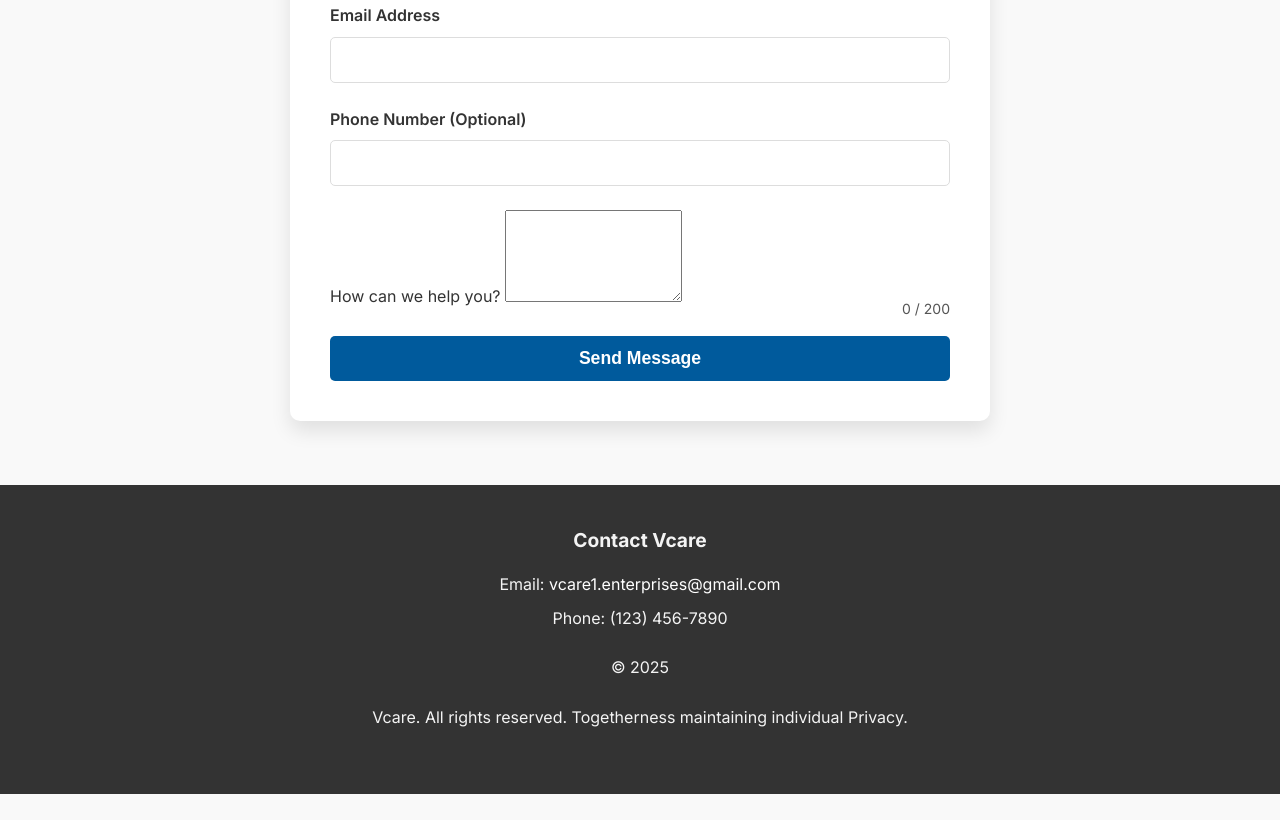
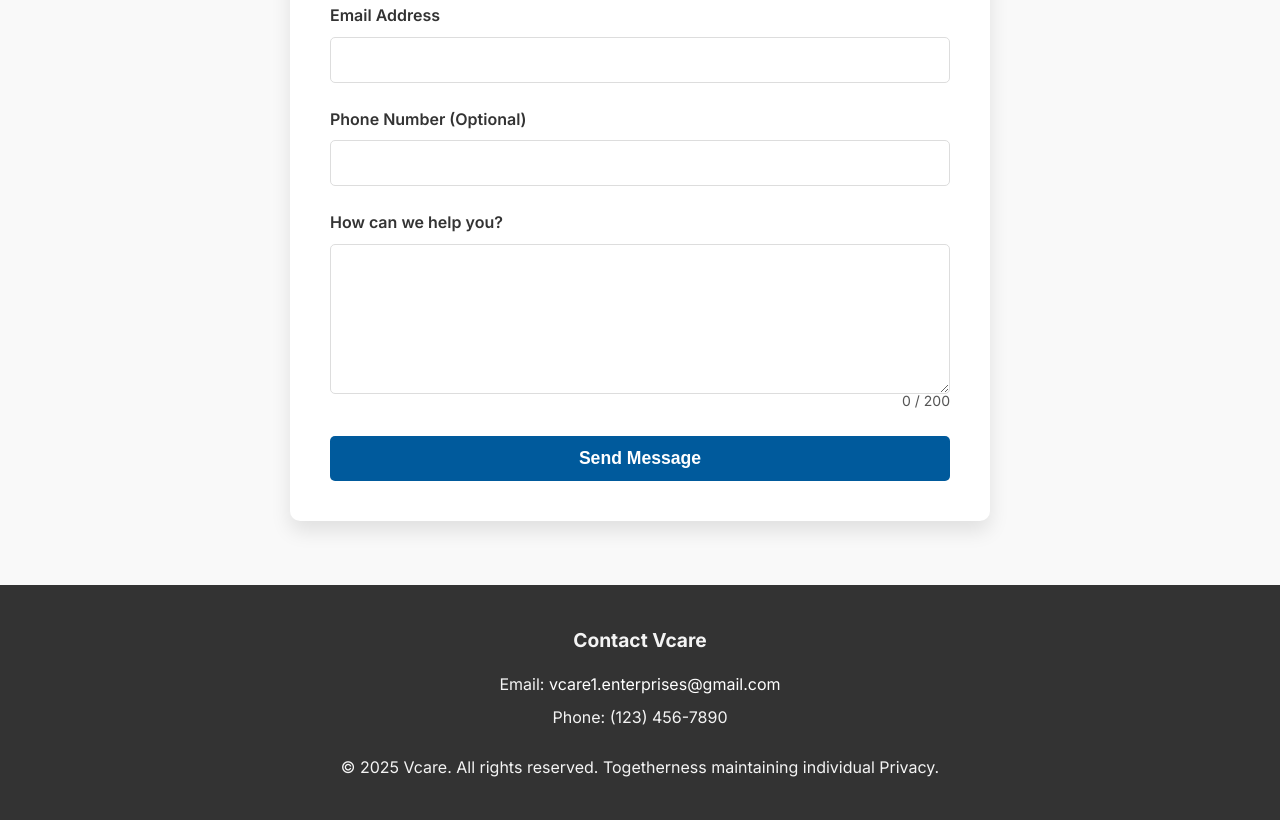
Before and after one commit to rmall2003/Vcare2, a website: page contact.html in a window 1280 px wide. Shown: the part 445-1265 px from the top of the page. Before the commit the page ends 1239 px from the top, so only its background shows below. Drawn offline with Linux system fonts and the light colour scheme.

Commit message:
text area length

```diff
--- a/contact.html
+++ b/contact.html
@@ -94,7 +94,8 @@
                     <input type="tel" id="phone" name="phone">
                 </div>
 
-                   <label for="message">How can we help you?</label>
+                <div class="form-group">
+                    <label for="message">How can we help you?</label>
                     <!-- --- ADDED maxlength and aria-describedby --- -->
                     <textarea id="message" name="message" rows="6" required maxlength="200" aria-describedby="message-limit"></textarea>
                     <!-- --- ADDED Character counter --- -->
@@ -117,15 +118,14 @@
                 <p>Email: <a href="mailto:vcare1.enterprises@gmail.com">vcare1.enterprises@gmail.com</a></p>
                 <p>Phone: (123) 456-7890</p>
             </div>
-            <p>&copy; 2025<div class="form-group">
-                  Vcare. All rights reserved. Togetherness maintaining individual Privacy.</p>
+            <p>&copy; 2025 Vcare. All rights reserved. Togetherness maintaining individual Privacy.</p>
         </div>
     </footer>
 
     <!--
         JavaScript to handle the form submission
     -->
-    <script>
+<script>
         const form = document.getElementById('contact-form');
         const statusMessage = document.getElementById('form-status');
         const submitButton = document.getElementById('submit-button');
```
